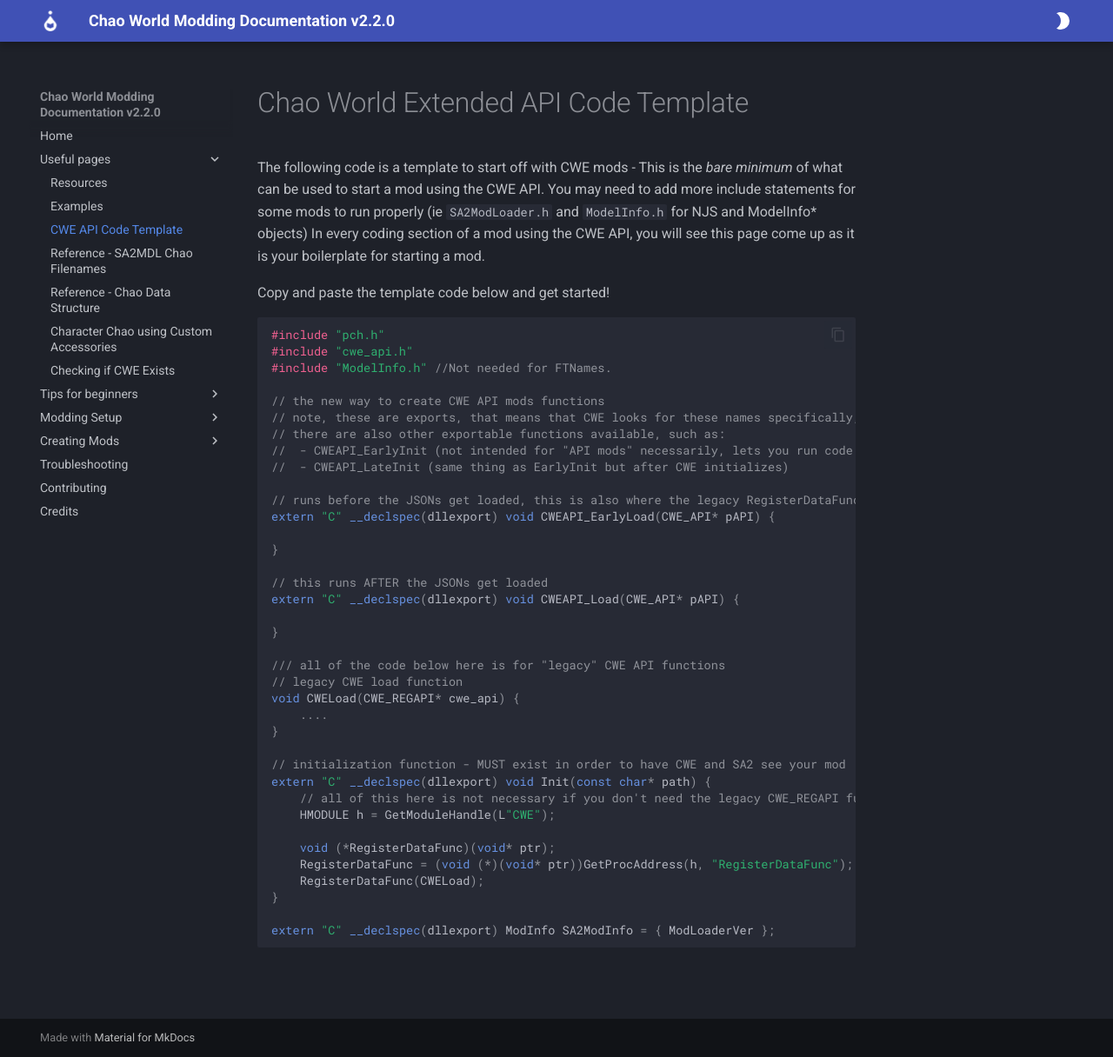
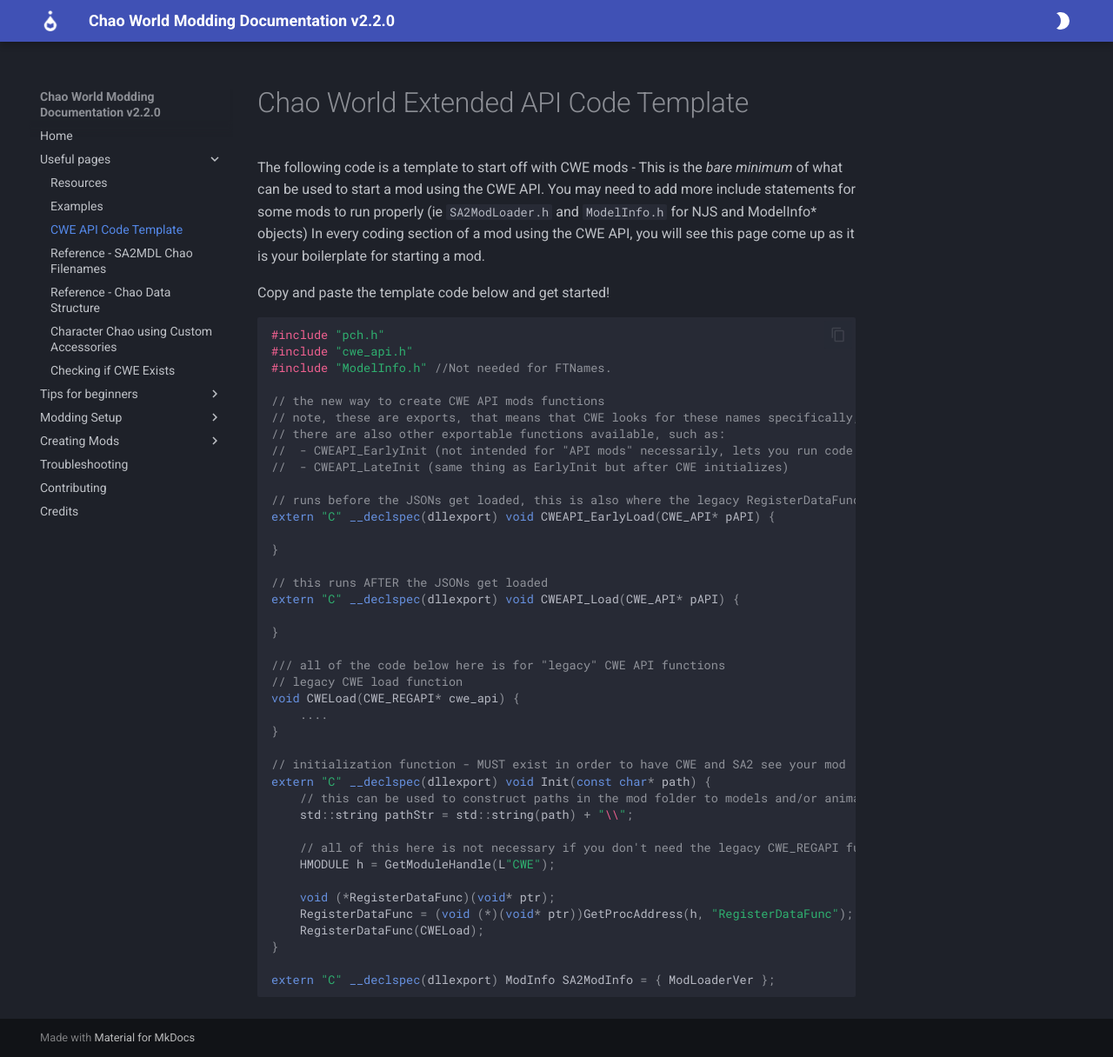
Before and after one commit to NostalgiaNinja/ChaoModding_Docs, an MkDocs documentation site: the page built from docs/CWEAPICodeTemplate.md, in a window 1280 px wide and 1216 px high. Shown: the whole window at 87% size. Built offline with MkDocs 1.6.1 and Material for MkDocs 9.7.7, drawn with Linux system fonts in a browser that asks for light colours.

Commit message:
added pathStr to CWEAPICodeTemplate

```diff
--- a/docs/CWEAPICodeTemplate.md
+++ b/docs/CWEAPICodeTemplate.md
@@ -34,6 +34,9 @@
 
 // initialization function - MUST exist in order to have CWE and SA2 see your mod
 extern "C" __declspec(dllexport) void Init(const char* path) {
+	// this can be used to construct paths in the mod folder to models and/or animations
+	std::string pathStr = std::string(path) + "\\";
+
 	// all of this here is not necessary if you don't need the legacy CWE_REGAPI funcs
 	HMODULE h = GetModuleHandle(L"CWE");
 
```
